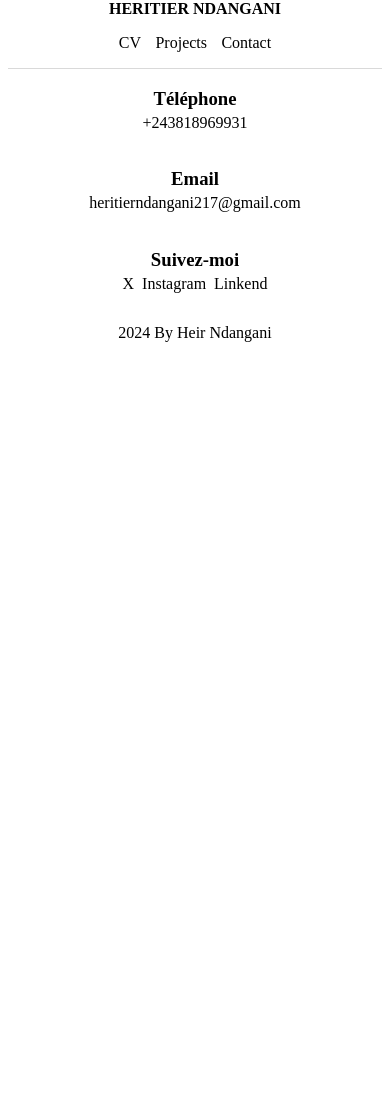
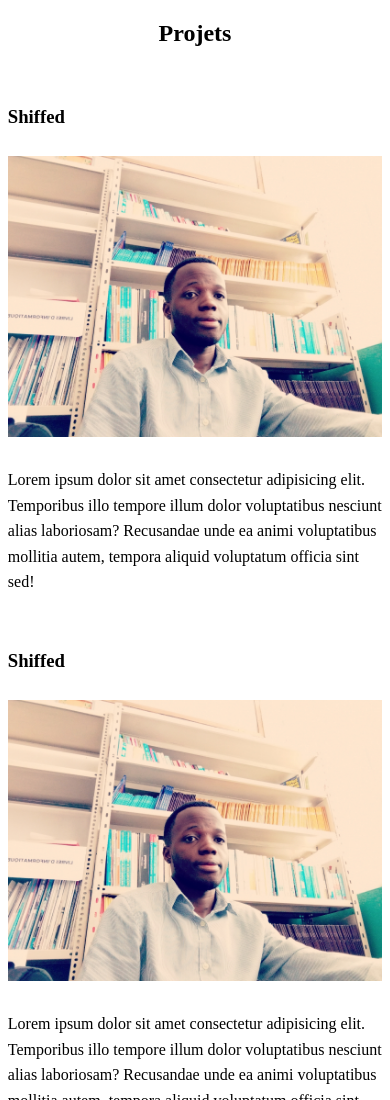
Before and after one commit to Ndangani217/porfolio_mobileFirst, a plain HTML site: page projet.html in a window 390 px wide. Shown: the top 1100 px of the page. Before the commit the page ends 844 px from the top, so only its background shows below. Drawn offline with Linux system fonts and the light colour scheme.

Commit message:
ajout du contenu principal dans la page projet et le fichier css

```diff
--- /dev/null
+++ b/css/projet.css
@@ -0,0 +1,56 @@
+/* Styles généraux */
+.main {
+    width: 96%;
+    margin: auto;
+}
+
+.main__project__title{
+    color: #000;
+}
+
+.main__project{
+    display: flex;
+    flex-direction: row;
+}
+
+.main__project__content{
+    display: flex;
+    flex-direction: row;
+}
+
+.main__project__image{
+    margin: 0%;
+}
+
+
+/* Styles pour les petits écrans ou smartphones */
+
+@media screen and (max-width:768px) {
+    .main {
+        width: 96%;
+        margin: auto;
+    }
+
+    .main__project__title{
+        text-align: center;
+    }
+
+    .main__project{
+        flex-direction: column;
+        gap: 20px;
+    }
+
+    .main__project__content{
+        flex-direction: column;
+        gap: 10px;
+    }
+
+    .main__project__image__img{
+        width: 100%;
+        height: auto;
+        object-fit: cover;
+    }
+    .main__project__content__text{
+        line-height: 1.6;
+    }
+}
--- a/projet.html
+++ b/projet.html
@@ -6,9 +6,11 @@
     <title>projet</title>
     <link rel="stylesheet" href="./css/header.css">
     <link rel="stylesheet" href="./css/footer.css">
+    <link rel="stylesheet" href="./css/projet.css">
 </head>
 <body>
-    <header class="header">
+
+    <!-- <header class="header">
         <nav class="header__nav">
             <a class="header__nav__logo" href="index.html">HERITIER NDANGANI</a>
             <ul class="header__nav__menu">
@@ -17,9 +19,60 @@
                 <li class="header__nav__menu__item"><a class="header__nav__menu__item__link" href="contact.html">Contact</a></li>
             </ul>
         </nav>
-    </header>
+    </header> -->
+
+
+    <!-- contenu principale de la page html -->
+    <main class="main">
+        <section class="main__project">
+            <h2 class="main__project__title">Projets</h2>
+            <div class="main__project__content">
+                <h3 class="main__project__content__title">Shiffed</h3>
+                <figure class="main__project__image">
+                    <img class="main__project__image__img" src="./images/heritier.jpg" alt="Mon premier projet" title="Mon premier projet en Html">
+                </figure>
+                <p class="main__project__content__text">
+                    Lorem ipsum dolor sit amet consectetur
+                    adipisicing elit. Temporibus illo tempore
+                    illum dolor voluptatibus nesciunt alias
+                    laboriosam? Recusandae unde ea animi voluptatibus
+                    mollitia autem, tempora aliquid voluptatum
+                    officia sint sed!
+                </p>
+            </div>
+            <div class="main__project__content">
+                <h3 class="main__project__content__title">Shiffed</h3>
+                <figure class="main__project__image">
+                    <img class="main__project__image__img" src="./images/heritier.jpg" alt="Mon premier projet" title="Mon premier projet en Html">
+                </figure>
+                <p class="main__project__content__text">
+                    Lorem ipsum dolor sit amet consectetur
+                    adipisicing elit. Temporibus illo tempore
+                    illum dolor voluptatibus nesciunt alias
+                    laboriosam? Recusandae unde ea animi voluptatibus
+                    mollitia autem, tempora aliquid voluptatum
+                    officia sint sed!
+                </p>
+            </div>
+            <div class="main__project__content">
+                <h3 class="main__project__content__title">Shiffed</h3>
+                <figure class="main__project__image">
+                    <img class="main__project__image__img" src="./images/heritier.jpg" alt="Mon premier projet" title="Mon premier projet en Html">
+                </figure>
+                <p class="main__project__content__text">
+                    Lorem ipsum dolor sit amet consectetur
+                    adipisicing elit. Temporibus illo tempore
+                    illum dolor voluptatibus nesciunt alias
+                    laboriosam? Recusandae unde ea animi voluptatibus
+                    mollitia autem, tempora aliquid voluptatum
+                    officia sint sed!
+                </p>
+            </div>
+        </section>
+    </main>
+
     <!-- Le pied de la page -->
-    <footer class="footer">
+    <!-- <footer class="footer">
         <div class="footer__phone">
             <h3 class="footer__phone__title">Téléphone</h3>
             <a class="footer__phone__link" href="tel:+243818969931">+243818969931</a>
@@ -45,7 +98,7 @@
         <div class="footer__copyright">
             <p>2024 By Heir Ndangani</p>
         </div>
-    </footer>
+    </footer> -->
 
 </body>
 </html>
```
